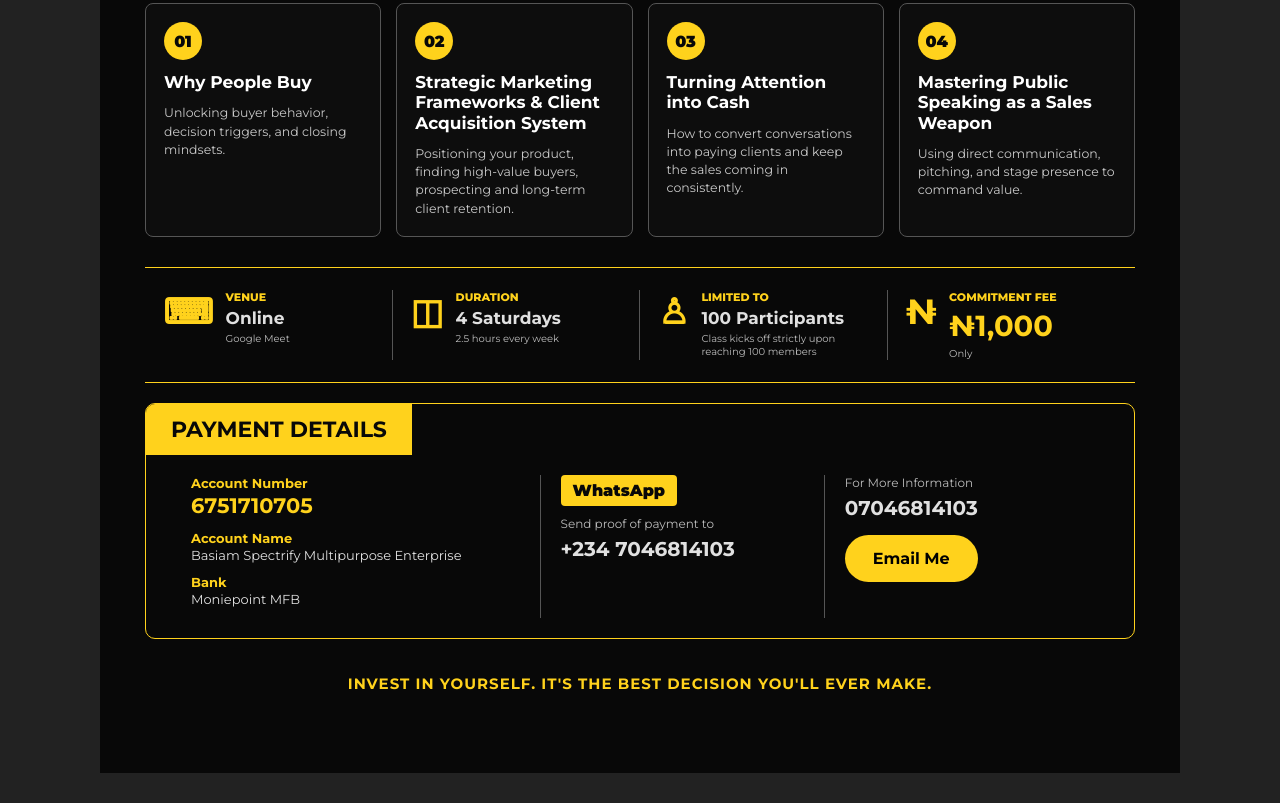
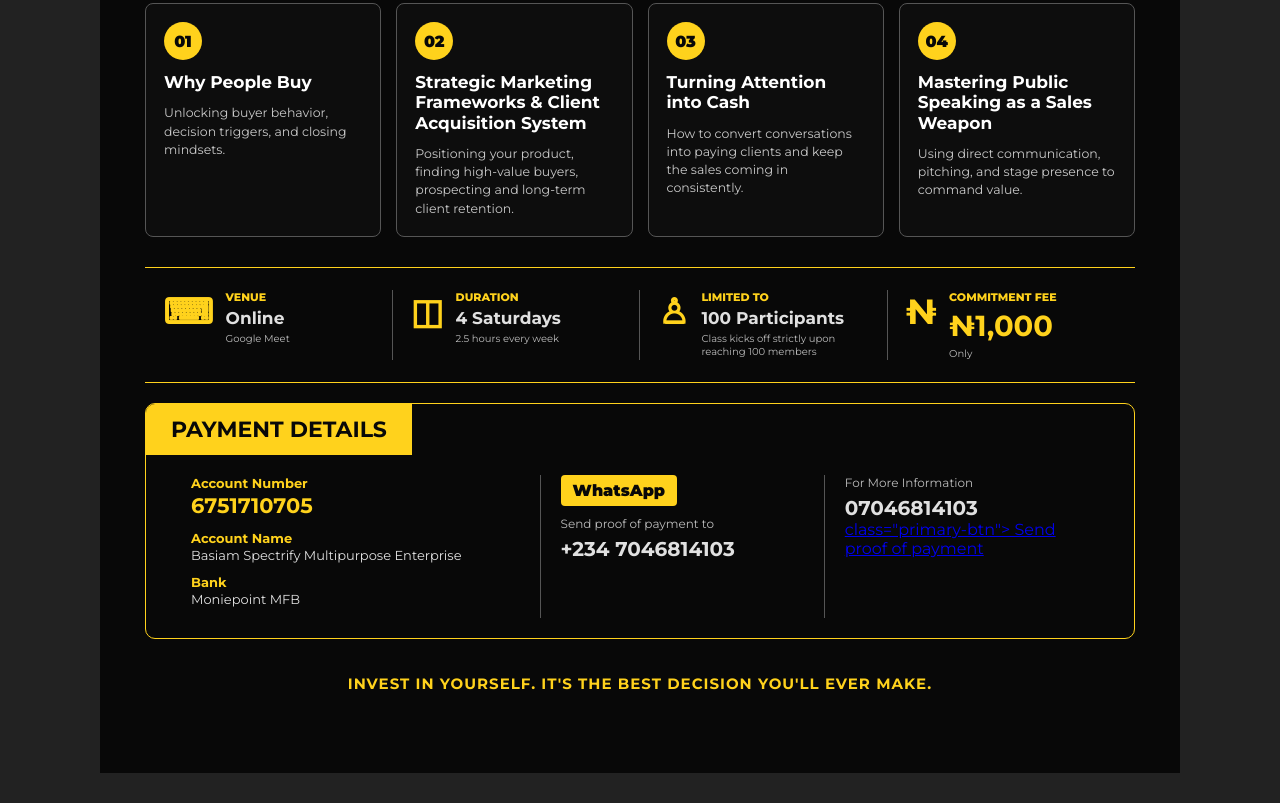
Before and after one commit to effiongcharles51-lang/Abasluv-spectrify, a plain HTML site: page index.html in a window 1280 px wide. Shown: the part 607-1410 px from the top of the page. Drawn offline with Linux system fonts and the light colour scheme.

Commit message:
Update index.html

```diff
--- a/index.html
+++ b/index.html
@@ -226,8 +226,8 @@
                         07046814103
                     </strong>
 
-         <a href="mailto:basiemspectrify10m@gmail.com" class="primary-btn">
-            Email Me
+         <a <a href="https://wa.me/2347056814103" target="_blank">class="primary-btn">
+            Send proof of payment
         </a>
 
                 </div>
```
